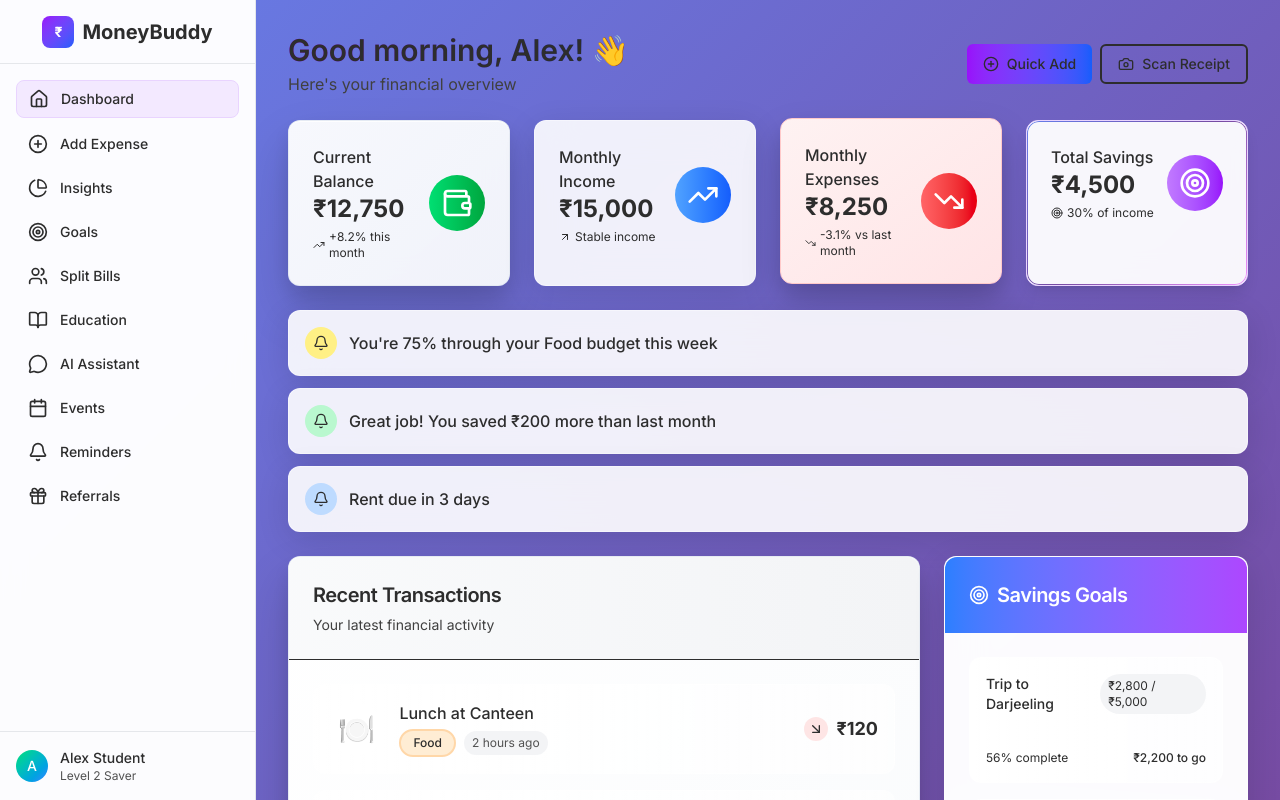
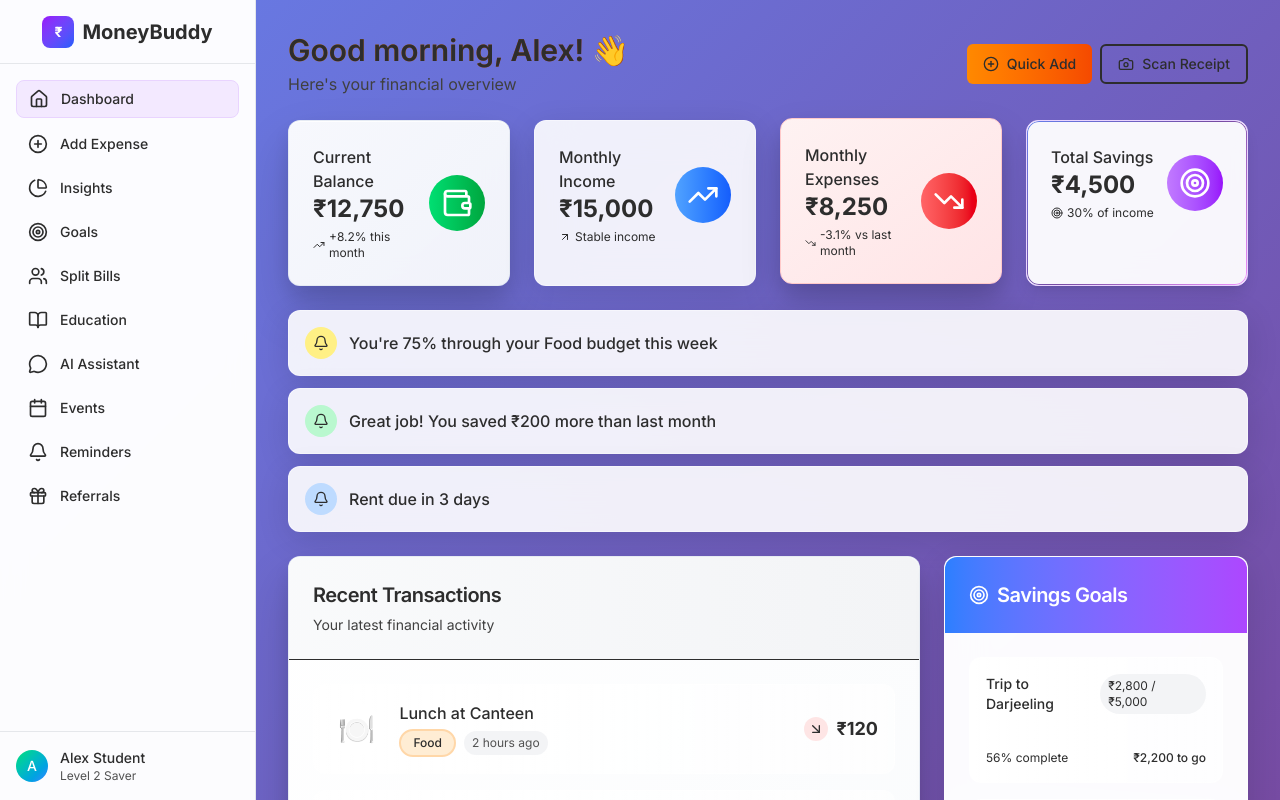
Before and after one commit to Pjdey28/money-buddy, a Next.js app: page / in a window 1280 px wide. Shown: the top 800 px of the page. Built offline with nearby package versions, Linux system fonts and the light colour scheme.

Commit message:
Changed2

```diff
--- a/src/app/add-expense/page.js
+++ b/src/app/add-expense/page.js
@@ -248,7 +248,7 @@ export default function AddExpensePage() {
             {/* Submit Button */}
             <Button
               type="submit"
-              className="w-full h-12 text-lg bg-gradient-to-r from-purple-600 to-blue-600 hover:from-purple-700 hover:to-blue-700"
+              className="w-full h-12 text-lg bg-orange-500 text-black "
               disabled={!amount || !selectedCategory}
             >
               <PlusCircle className="h-5 w-5 mr-2" />
--- a/src/app/goals/page.js
+++ b/src/app/goals/page.js
@@ -159,7 +159,7 @@ export default function GoalsPage() {
         </div>
         <Button
           onClick={() => setShowCreateGoal(true)}
-          className="bg-gradient-to-r from-purple-600 to-blue-600 hover:from-purple-700 hover:to-blue-700"
+          className="bg-gradient-to-r from-orange-400 to-orange-600 hover:from-orange-300 hover:to-orange-700"
         >
           <PlusCircle className="h-4 w-4 mr-2" />
           Create Goal
--- a/src/app/page.js
+++ b/src/app/page.js
@@ -79,13 +79,14 @@ export default function Dashboard() {
       {/* Header */}
       <div className="flex flex-col sm:flex-row justify-between items-start sm:items-center space-y-4 sm:space-y-0">
         <div>
-          <h1 className="text-2xl sm:text-3xl font-display font-bold bg-gradient-to-r from-purple-600 to-blue-600 bg-clip-text text-transparent">Good morning, Alex! 👋</h1>
+          <h1 className="text-2xl sm:text-3xl font-display font-bold bg-gradient-to-r from-orange-400 to-orange-800
+           bg-clip-text text-transparent">Good morning, Alex! 👋</h1>
           <p className="text-gray-600 mt-1 text-sm sm:text-base">Here&apos;s your financial overview</p>
         </div>
         <div className="flex flex-col sm:flex-row space-y-2 sm:space-y-0 sm:space-x-2 w-full sm:w-auto">
           <Button
             onClick={() => setShowQuickAdd(true)}
-            className="bg-gradient-to-r from-purple-600 to-blue-600 hover:from-purple-700 hover:to-blue-700 w-full sm:w-auto"
+            className="bg-gradient-to-r from-orange-400 to-orange-600 hover:from-orange-300 hover:to-orange-700 w-full sm:w-auto"
           >
             <PlusCircle className="h-4 w-4 mr-2" />
             Quick Add
--- a/src/app/split-bills/page.js
+++ b/src/app/split-bills/page.js
@@ -106,7 +106,7 @@ export default function SplitBillsPage() {
         </div>
         <Button
           onClick={() => setShowCreateSplit(true)}
-          className="bg-gradient-to-r from-purple-600 to-blue-600 hover:from-purple-700 hover:to-blue-700"
+          className="bg-gradient-to-r from-orange-400 to-orange-800 hover:from-orange-300 hover:to-orange-700"
         >
           <Plus className="h-4 w-4 mr-2" />
           Create Split
```
